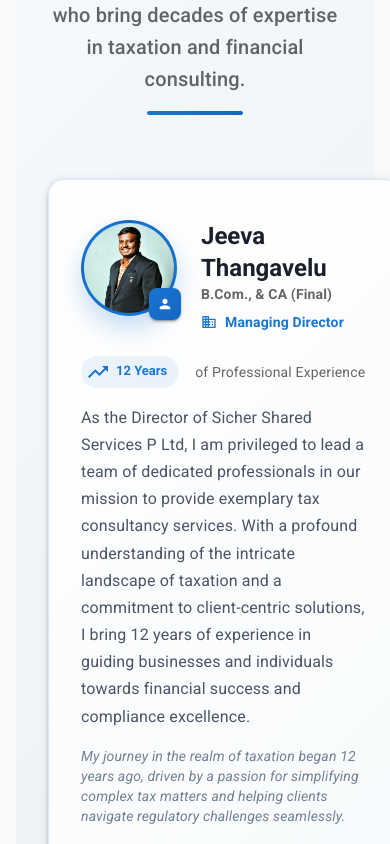
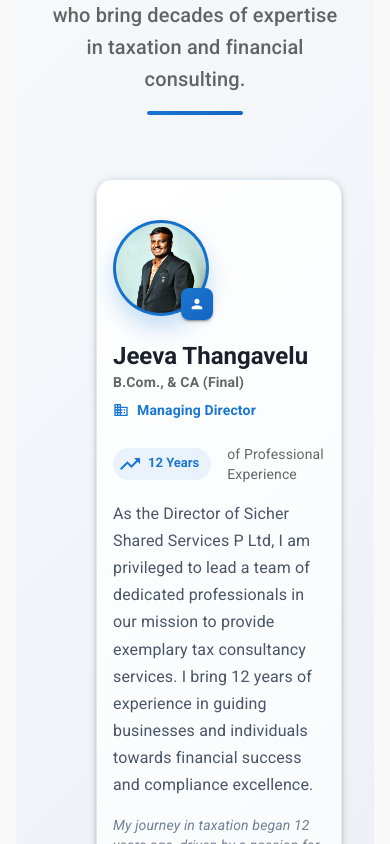
Before and after one commit to KEERTHANADURAISAM/Sicher, a React (Vite) app: page /about in a window 390 px wide. Shown: the part 2040-2884 px from the top of the page. Built offline with nearby package versions, Linux system fonts and the light colour scheme; a web font is replaced by a local one.

Commit message:
responsive added

```diff
--- a/src/pages/DirectorProfiles.jsx
+++ b/src/pages/DirectorProfiles.jsx
@@ -6,7 +6,6 @@ import {
   Paper,
   Avatar,
   Chip,
-  Divider,
   Button,
   Container
 } from '@mui/material';
@@ -24,12 +23,8 @@ const directors = [
     qualifications: 'B.Com., & CA (Final)',
     position: 'Managing Director',
     company: 'Sicher Shared Services P Ltd',
-    experience: `As the Director of Sicher Shared Services P Ltd, I am privileged to lead a team of dedicated professionals
-      in our mission to provide exemplary tax consultancy services. With a profound understanding of the intricate
-      landscape of taxation and a commitment to client-centric solutions, I bring 12 years of experience in guiding
-      businesses and individuals towards financial success and compliance excellence.`,
-    bio: `My journey in the realm of taxation began 12 years ago, driven by a passion for simplifying complex tax matters
-      and helping clients navigate regulatory challenges seamlessly.`,
+    experience: `As the Director of Sicher Shared Services P Ltd, I am privileged to lead a team of dedicated professionals in our mission to provide exemplary tax consultancy services. I bring 12 years of experience in guiding businesses and individuals towards financial success and compliance excellence.`,
+    bio: `My journey in taxation began 12 years ago, driven by a passion for simplifying complex tax matters and helping clients navigate regulatory challenges.`,
     initials: 'JT',
     yearsExp: '12 Years',
     specialties: ['Income Tax', 'Corporate Tax', 'International Tax', 'Tax Planning'],
@@ -55,7 +50,7 @@ const directors = [
 
 const DirectorProfiles = () => {
   return (
-    <Box sx={{ minHeight: '100vh', background: 'linear-gradient(135deg, #f8fafc, #e2e8f0)', py: 8, px: 2 }}>
+    <Box sx={{ minHeight: '100vh', background: 'linear-gradient(135deg, #f8fafc, #e2e8f0)', py: 8, px: 2, overflowX: 'hidden' }}>
       <Container maxWidth="md">
         {/* Header */}
         <Box textAlign="center" mb={8}>
@@ -84,8 +79,8 @@ const DirectorProfiles = () => {
           <Box sx={{ width: 96, height: 4, background: 'linear-gradient(135deg, #1976d2, #1565c0)', mx: 'auto', borderRadius: 2, mt: 2 }} />
         </Box>
 
-        {/* Cards - Single Column */}
-        <Grid container spacing={6} direction="column">
+        {/* Director Cards - Single Column, Responsive */}
+        <Grid container direction="column" spacing={6} sx={{ width: '100%', maxWidth: '100%', mx: 'auto' }}>
           {directors.map((director, index) => (
             <Grid item key={index}>
               <Paper
@@ -93,7 +88,7 @@ const DirectorProfiles = () => {
                 sx={{
                   borderRadius: 4,
                   overflow: 'hidden',
-                  px: 4,
+                  px: { xs: 2, sm: 4 },
                   py: 5,
                   background: 'linear-gradient(135deg, #ffffff 0%, #f7fafc 100%)',
                   border: `1px solid ${director.primaryColor}25`,
@@ -101,7 +96,7 @@ const DirectorProfiles = () => {
                 }}
               >
                 {/* Avatar and Info */}
-                <Box display="flex" alignItems="flex-start" mb={3} gap={3}>
+                <Box display="flex" flexDirection={{ xs: 'column', sm: 'row' }} alignItems="flex-start" mb={3} gap={3}>
                   <Box position="relative">
                     <Avatar
                       src={director.image}
@@ -212,7 +207,7 @@ const DirectorProfiles = () => {
           ))}
         </Grid>
 
-        {/* CTA Section */}
+        {/* CTA */}
         <Box textAlign="center" mt={10}>
           <Paper
             elevation={2}
```
